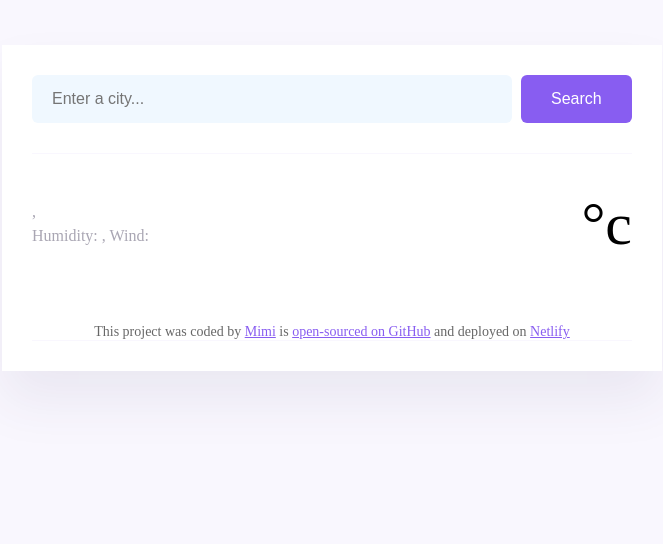
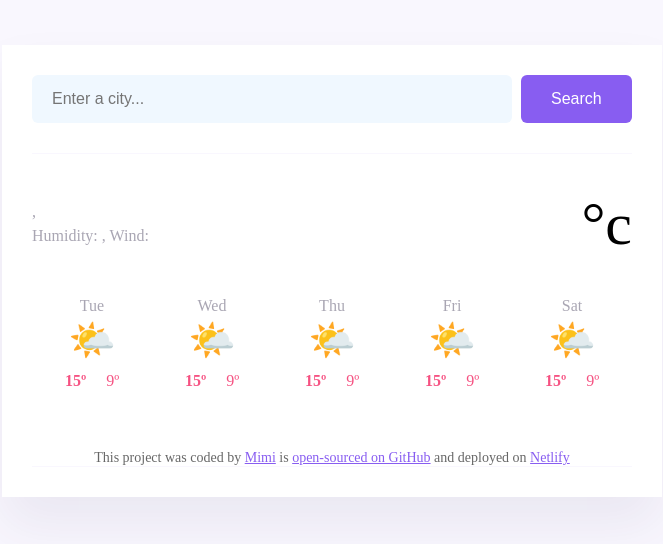
Before and after one commit to Miriam2245/VANILLA-WEATHER-APP, a plain HTML site: page index.html in a window 1280 px wide. Shown: the whole page, without its empty margins (308-971 px from the left). Drawn offline with nearby package versions, Linux system fonts and the light colour scheme; no server answers.

Commit message:
innjected the forecast HTML Javascript

```diff
--- a/index.html
+++ b/index.html
@@ -46,6 +46,7 @@
             <div class="weather-app-unit">°c</div>
           </div>
         </div>
+        <div class="weather-forecast" id="forecast"></div>
       </main>
       <footer>
         This project was coded by
@@ -54,7 +55,9 @@
           href="https://github.com/Miriam2245/VANILLA-WEATHER-APP.git"
           target="_blank"
           >open-sourced on GitHub</a
-        > and deployed on <a href="https://weathervannila.netlify.app/">Netlify</a>
+        >
+        and deployed on
+        <a href="https://weathervannila.netlify.app/">Netlify</a>
       </footer>
     </div>
     <script src="src/script.js"></script>
--- a/src/script.js
+++ b/src/script.js
@@ -4,18 +4,18 @@
   let cityElement = document.querySelector("#city");
   let descriptionElement = document.querySelector("#description");
   let humidityElement = document.querySelector("#humidity");
-  let windElement = document.querySelector("#wind-speed");
+  let windSpeedElement = document.querySelector("#wind-speed");
   let timeElement = document.querySelector("#time");
   let date = new Date(response.data.time * 1000);
   let iconElement = document.querySelector("#icon");
+
+  cityElement.innerHTML = response.data.city;
+  timeElement.innerHTML = formatDate(date);
+  descriptionElement.innerHTML = response.data.condition.description;
+  humidityElement.innerHTML = `${response.data.temperature.humidity}%`;
+  windSpeedElement.innerHTML = `${response.data.wind.speed}km/h`;
+  temperatureElement.innerHTML = Math.round(temperature);
   iconElement.innerHTML = `<img src="${response.data.condition.icon_url}" class="weather-app-icon" />`;
-
-  timeElement.innerHTML = formatDate(date);
-  humidityElement.innerHTML = `${response.data.temperature.humidity}%`;
-  descriptionElement.innerHTML = response.data.condition.description;
-  cityElement.innerHTML = response.data.city;
-  temperatureElement.innerHTML = Math.round(temperature);
-  windElement.innerHTML = `${response.data.wind.speed} km/h`;
 }
 
 function formatDate(date) {
@@ -35,28 +35,50 @@
   if (minutes < 10) {
     minutes = `0${minutes}`;
   }
-  if (hours < 10) {
-    hours = `0${hours}`;
-  }
+
   return `${day} ${hours}:${minutes}`;
 }
 
 function searchCity(city) {
-  let apiKey = "1bedatc1o5d86b6a8131649badf513b0";
-  let apiUrl = `https://api.shecodes.io/weather/v1/current?query=${city}&key=${apiKey}&units=metric`;
-  console.log(apiUrl);
+  let apiKey = "b2a5adcct04b33178913oc335f405433";
+  let apiUrl = `https://api.shecodes.io/weather/v1/current?query=${city}&key=${apiKey}`;
   axios.get(apiUrl).then(refreshWeather);
 }
 
 function handleSearchSubmit(event) {
   event.preventDefault();
   let searchInput = document.querySelector("#search-form-input");
-  let cityElement = document.querySelector("#city");
-  cityElement.innerHTML = searchInput.value;
+
   searchCity(searchInput.value);
+}
+
+function displayForecast() {
+  let days = ["Tue", "Wed", "Thu", "Fri", "Sat"];
+  let forecastHtml = "";
+
+  days.forEach(function (day) {
+    forecastHtml =
+      forecastHtml +
+      `
+      <div class="weather-forecast-day">
+        <div class="weather-forecast-date">${day}</div>
+        <div class="weather-forecast-icon">🌤️</div>
+        <div class="weather-forecast-temperatures">
+          <div class="weather-forecast-temperature">
+            <strong>15º</strong>
+          </div>
+          <div class="weather-forecast-temperature">9º</div>
+        </div>
+      </div>
+    `;
+  });
+
+  let forecastElement = document.querySelector("#forecast");
+  forecastElement.innerHTML = forecastHtml;
 }
 
 let searchFormElement = document.querySelector("#search-form");
 searchFormElement.addEventListener("submit", handleSearchSubmit);
 
 searchCity("Paris");
+displayForecast();
--- a/src/styles.css
+++ b/src/styles.css
@@ -76,6 +76,17 @@
   margin-top: 6px;
   font-size: 60px;
 }
+.weather-forecast {
+  display: flex;
+  justify-content: space-around;
+  margin-top: 30px;
+}
+.weather-forecast-date {
+  text-align: center;
+  color: rgba(39, 33, 66, 0.4);
+  font-size: 16px;
+  line-height: 24px;
+}
 footer {
   border-bottom: 1px solid #f9f7fe;
   padding: 30px 0 0 0;
@@ -83,3 +94,17 @@
   font-size: 14px;
   color: rgba(0, 0, 0, 0.6);
 }
+.weather-forecast-icon {
+  font-size: 38px;
+  text-align: center;
+}
+.weather-forecast-temperatures {
+  text-align: center;
+  display: flex;
+  margin-top: 10px;
+  justify-content: center;
+  color: #f65282;
+}
+.weather-forecast-temperature {
+  padding: 0 10px;
+}
```
